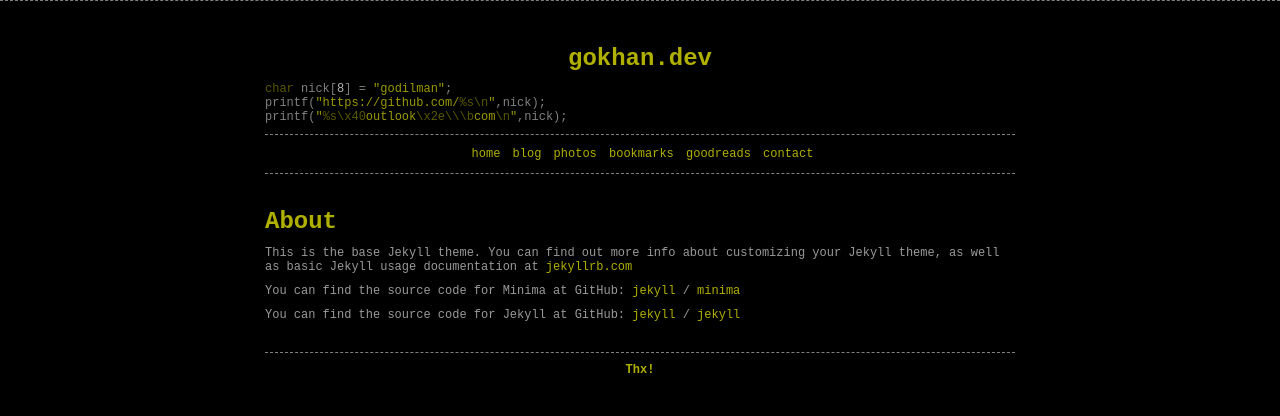
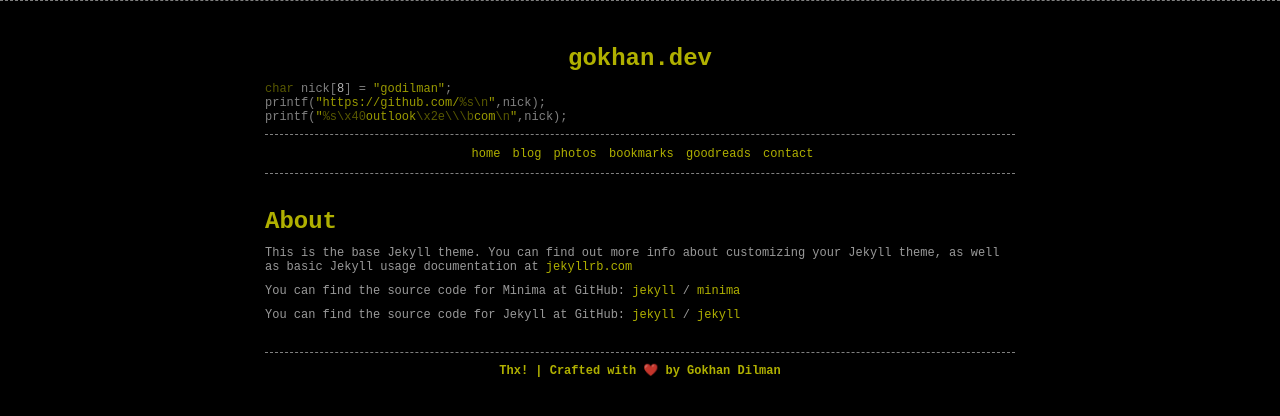
Before and after one commit to godilman/godilman.github.io, a Jekyll site: the page built from about.markdown, in a window 1280 px wide. Shown: the top 416 px of the page. Built offline with Jekyll 4.4.1, drawn with Linux system fonts in a browser that asks for light colours.

Commit message:
footer message

```diff
--- a/_config.yml
+++ b/_config.yml
@@ -62,7 +62,7 @@ plugins:
 
 # Site settings
 title: "gokhan.dev"
-bye_message: "Thx!"
+bye_message: "Thx! | Crafted with ❤️ by Gokhan Dilman"
 baseurl: "/"
 url: "https://gokhan.dev"
 disqus: godilman
```
